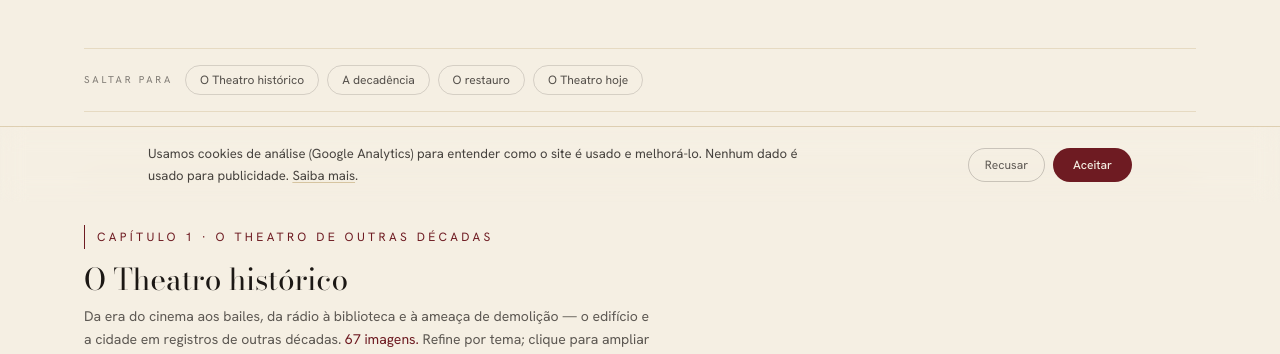
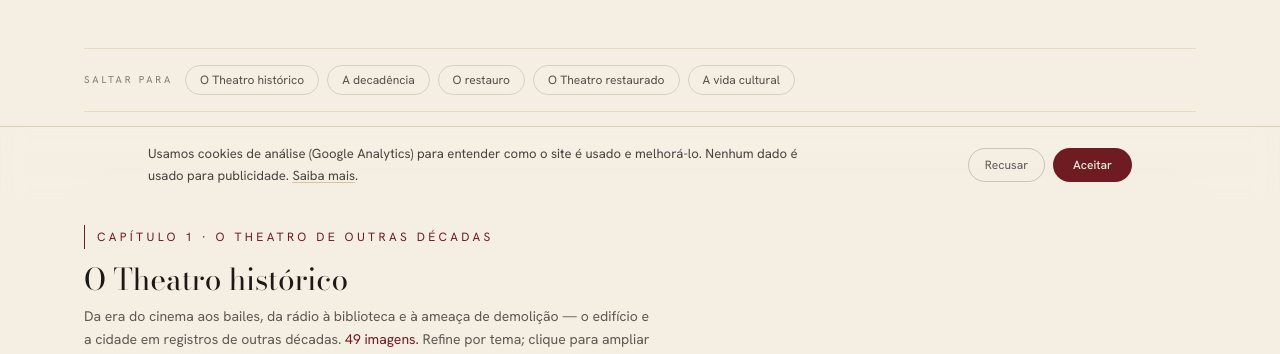
Before and after one commit to edumenezes75/theatro-sjbv, a Next.js app: page /acervo in a window 1280 px wide. Shown: the part 598-952 px from the top of the page. Built offline with nearby package versions, Linux system fonts and the light colour scheme.

Commit message:
Acervo: separar o edifício dos eventos — capítulo 'A vida cultural' à parte; 'O Theatro hoje' -> 'O Theatro restaurado' (desde 2002); h193/h189 -> Restauro

```diff
--- a/app/acervo/page.tsx
+++ b/app/acervo/page.tsx
@@ -16,10 +16,13 @@ export default function AcervoPage() {
   const page = getPageBySlug('/acervo');
   const destaqueIds = ['h206', 'h049', 'h001', 'h050', 'h045', 'h020', 'h193', 'h087', 'h083', 'h016', 'h194', 'h028', 'h184', 'h096', 'h137', 'h024', 'h043', 'h095', 'h094'];
   const destaque = destaqueIds.map((id) => fotosList.find((f) => f.id === id)).filter(Boolean) as typeof fotosList;
-  const hist = fotosList.filter((f) => f.epoca === 'Histórico');
-  const rest = fotosList.filter((f) => f.epoca === 'Restauro');
-  const hoje = fotosList.filter((f) => f.epoca === 'Atual');
-  const pre = fotosList.filter((f) => f.epoca === 'Pré-restauro');
+  const CULT = ['arte-cultura', 'eventos', 'ii-semana-fernando-fulanetto', 'fundcao-oliveira-neto'];
+  const ev = (f: (typeof fotosList)[number]) => CULT.includes(f.category);
+  const hist = fotosList.filter((f) => f.epoca === 'Histórico' && !ev(f));
+  const rest = fotosList.filter((f) => f.epoca === 'Restauro' && !ev(f));
+  const hoje = fotosList.filter((f) => f.epoca === 'Atual' && !ev(f));
+  const pre = fotosList.filter((f) => f.epoca === 'Pré-restauro' && !ev(f));
+  const cult = fotosList.filter(ev);
   const SITE = 'https://www.theatromunicipalsjbv.com.br';
   const ldGallery = {
     '@context': 'https://schema.org',
@@ -53,7 +56,8 @@ export default function AcervoPage() {
           <a href="#cap-historico" className="rounded-full border border-ink/15 px-3.5 py-1.5 font-sans text-xs text-ink/75 transition-colors hover:border-curtain hover:text-curtain dark:border-cream/15 dark:text-cream/75 dark:hover:text-gold">O Theatro histórico</a>
           <a href="#cap-pre" className="rounded-full border border-ink/15 px-3.5 py-1.5 font-sans text-xs text-ink/75 transition-colors hover:border-curtain hover:text-curtain dark:border-cream/15 dark:text-cream/75 dark:hover:text-gold">A decadência</a>
           <a href="#cap-restauro" className="rounded-full border border-ink/15 px-3.5 py-1.5 font-sans text-xs text-ink/75 transition-colors hover:border-curtain hover:text-curtain dark:border-cream/15 dark:text-cream/75 dark:hover:text-gold">O restauro</a>
-          <a href="#cap-hoje" className="rounded-full border border-ink/15 px-3.5 py-1.5 font-sans text-xs text-ink/75 transition-colors hover:border-curtain hover:text-curtain dark:border-cream/15 dark:text-cream/75 dark:hover:text-gold">O Theatro hoje</a>
+          <a href="#cap-hoje" className="rounded-full border border-ink/15 px-3.5 py-1.5 font-sans text-xs text-ink/75 transition-colors hover:border-curtain hover:text-curtain dark:border-cream/15 dark:text-cream/75 dark:hover:text-gold">O Theatro restaurado</a>
+          <a href="#cap-cultural" className="rounded-full border border-ink/15 px-3.5 py-1.5 font-sans text-xs text-ink/75 transition-colors hover:border-curtain hover:text-curtain dark:border-cream/15 dark:text-cream/75 dark:hover:text-gold">A vida cultural</a>
         </nav>
 
         <section id="cap-historico" className="mt-16 scroll-mt-24 border-t border-gold/25 pt-12">
@@ -92,13 +96,25 @@ export default function AcervoPage() {
         <section id="cap-hoje" className="mt-16 scroll-mt-24 border-t border-gold/25 pt-12">
           <div className="flex items-center gap-3">
             <span className="h-6 w-px bg-curtain dark:bg-gold" />
-            <p className="font-sans text-xs uppercase tracking-eyebrow text-curtain dark:text-gold">Capítulo 4 · o Theatro vivo</p>
+            <p className="font-sans text-xs uppercase tracking-eyebrow text-curtain dark:text-gold">Capítulo 4 · o edifício recuperado</p>
           </div>
-          <h2 className="mt-3 font-display text-2xl leading-tight sm:text-3xl">O Theatro hoje</h2>
+          <h2 className="mt-3 font-display text-2xl leading-tight sm:text-3xl">O Theatro restaurado</h2>
           <p className="mt-2 mb-8 max-w-reading font-sans text-sm leading-relaxed text-ink/70 dark:text-cream/70">
-            A sala em ferradura recuperada, os ornamentos, a fachada eclética e a vida cultural que segue no palco. <span className="text-curtain dark:text-gold">{hoje.length} imagens.</span> Refine por tema; clique para ampliar ou use o modo apresentação.
+            A sala em ferradura recuperada, os ornamentos e a fachada eclética — o edifício desde a reabertura, em 2002. <span className="text-curtain dark:text-gold">{hoje.length} imagens.</span> Refine por tema; clique para ampliar ou use o modo apresentação.
           </p>
           <LazyMount><GaleriaReal fotos={hoje} showEpoca={false} /></LazyMount>
+        </section>
+
+        <section id="cap-cultural" className="mt-16 scroll-mt-24 border-t border-gold/25 pt-12">
+          <div className="flex items-center gap-3">
+            <span className="h-6 w-px bg-curtain dark:bg-gold" />
+            <p className="font-sans text-xs uppercase tracking-eyebrow text-curtain dark:text-gold">Capítulo 5 · o palco vivo</p>
+          </div>
+          <h2 className="mt-3 font-display text-2xl leading-tight sm:text-3xl">A vida cultural</h2>
+          <p className="mt-2 mb-8 max-w-reading font-sans text-sm leading-relaxed text-ink/70 dark:text-cream/70">
+            Concertos, festivais, exposições, teatro e dança — a programação que ocupa o Theatro, dos bailes de antigamente à Semana Guiomar Novaes, à Semana Furlanetto e à Família Assad. <span className="text-curtain dark:text-gold">{cult.length} imagens.</span> Refine por tema; clique para ampliar.
+          </p>
+          <LazyMount><GaleriaReal fotos={cult} showEpoca /></LazyMount>
         </section>
 
         <FontesDaPagina fontes={page?.fontes ?? null} />
```
Also changed, not shown: data/fotos.json.
